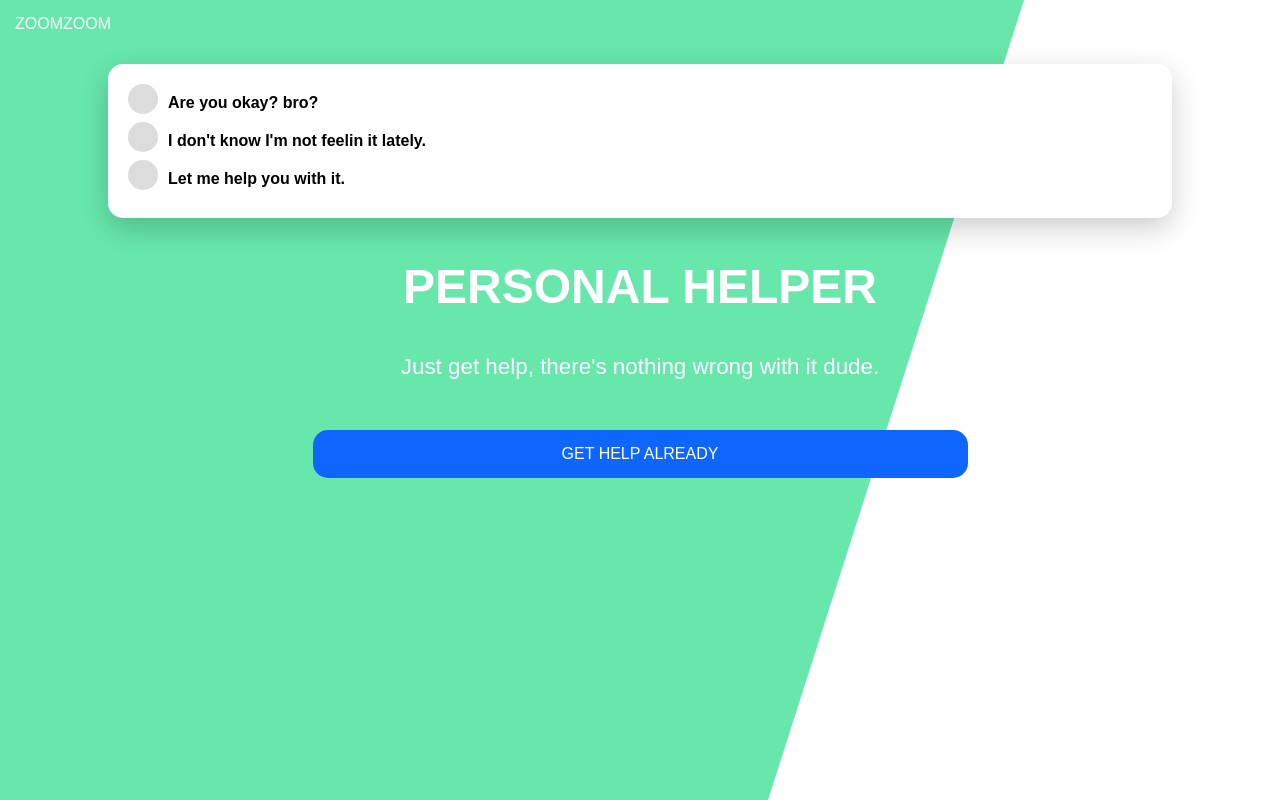
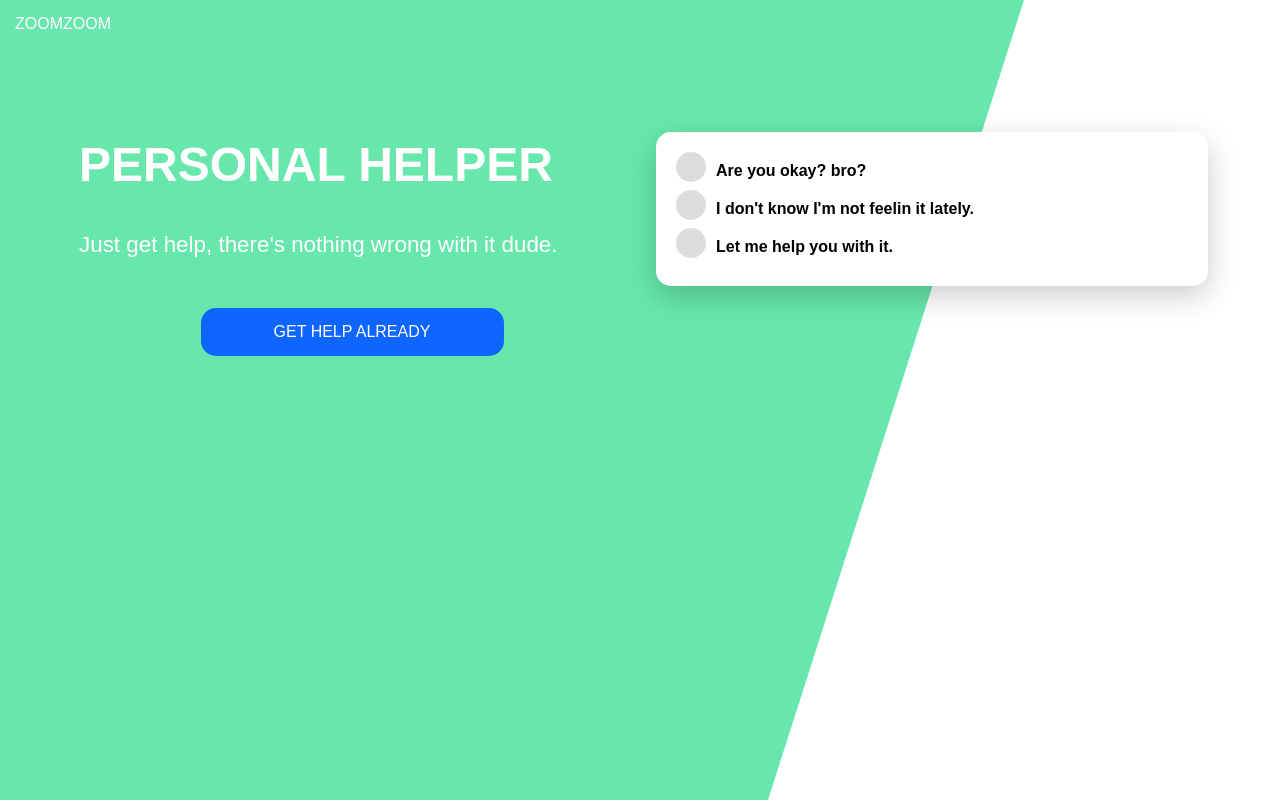
Before and after one commit to Fherlaban/sass_practice, a plain HTML site: page index.html in a window 1280 px wide. Drawn offline with Linux system fonts and the light colour scheme.

Commit message:
Fixed mixin

```diff
--- a/css/main.scss
+++ b/css/main.scss
@@ -44,6 +44,11 @@ body {
 }
 
 main {
+    @include desktop {
+        display: grid;
+        grid-template-columns: 50% auto;
+        grid-template-areas: "primary card";
+    }
     section#card {
         background: #fff;
         padding: 20px;
@@ -52,6 +57,12 @@ main {
         border: $borders;
         box-shadow: 0 10px 30px rgba(0, 0, 0, .2);
         width: 80%;
+        @include desktop {
+            grid-area: card;
+            height: fit-content;
+            align-self: center;
+            margin: 1em;
+        }
         ul {
             list-style-type: none;
             margin: 0;
@@ -78,6 +89,11 @@ main {
         color: #fff;
         padding: $padding;
         text-align: center;
+        @include desktop {
+            grid-area: primary;
+            text-align: left;
+            margin: 4em 0 0 4em;
+        }
         h1 {
             font-size: 3em;
             margin-top: 10px;
```
Also changed, not shown: css/main.css, 1 other file.
